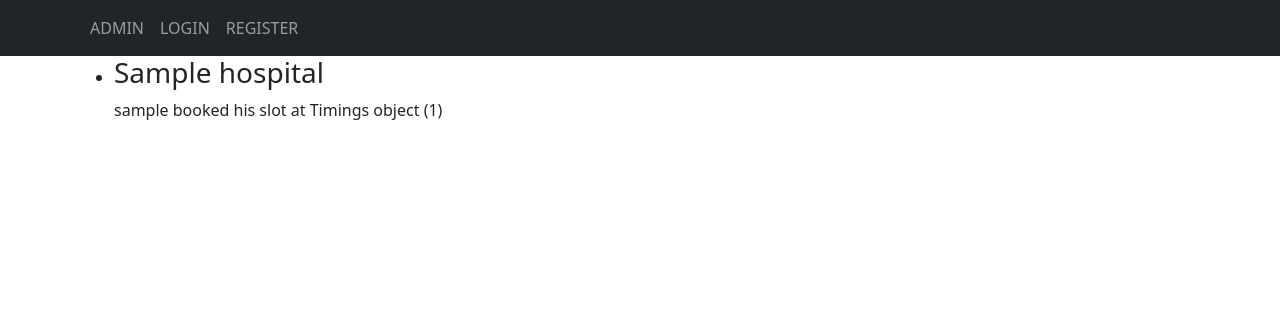
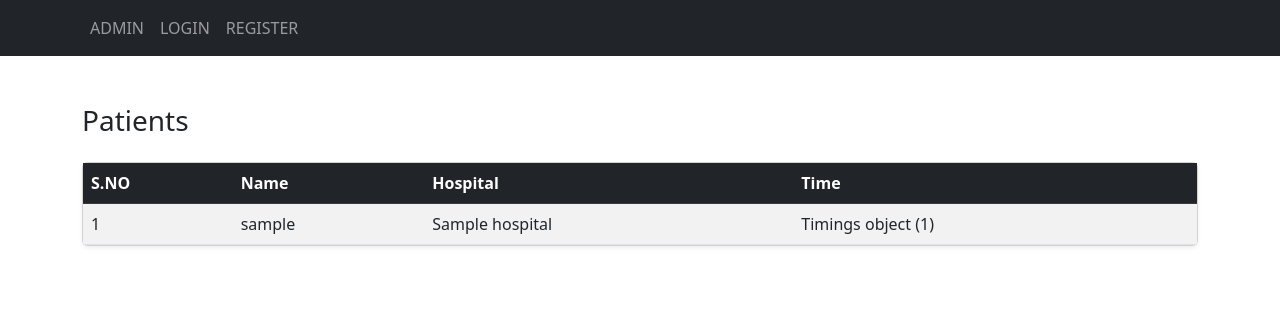
Before and after one commit to Mourya12-git/Hospital-Appointment-Management-System, a Django app: page /patientlist/ in a window 1280 px wide. Shown: the top 316 px of the page. Run offline with Django 3.2, Linux system fonts and the light colour scheme; tables that the repository leaves empty hold one stand-in row (values such as "Sample post").

Commit message:
Improve UI layout for forms and list pages

```diff
--- a/medical/models.py
+++ b/medical/models.py
@@ -28,7 +28,7 @@ class Timings(models.Model):
     user=models.ForeignKey(Doctor,on_delete=models.CASCADE)
     hospital=models.ForeignKey(Hospital,on_delete=models.CASCADE)
     starttime=models.DateTimeField()
-    endtime=models.TimeField()
+    endtime=models.DateTimeField()
 
 
 class patient(models.Model):
--- a/medical/views.py
+++ b/medical/views.py
@@ -55,6 +55,7 @@ def loginuser(request):
 def logoutuser(request):
     logout(request)
     return HttpResponseRedirect(reverse('medical:register'))
+
 @login_required
 def creation(request):
     if not Hospital.objects.filter(user=request.user).exists():
@@ -77,12 +78,15 @@ def creation(request):
     return render(request,'admin.html',{'form':form})
 
 class HospitalAPI(viewsets.ModelViewSet):
+
     serializer_class=Hospitalserializer
     http_method_names=['patch','get','delete']
     def get_queryset(self):
         return Hospital.objects.filter(user=self.request.user)
 
 def doctorregistration(request):
+    if not Doctor.objects.filter(user=request.user).exists():
+        return HttpResponseForbidden("Doctors only")
     form=Doctorform()
     if request.method=="POST":
         form=Doctorform(request.POST)
@@ -133,6 +137,7 @@ class doctorearnings(ListView):
     template_name='docearnings.html'
     context_object_name='earnings'
     def get_queryset(self):
+
         doctor=Doctor.objects.get(user=self.request.user)
         return income.objects.filter(
     appointment__appointment__user=doctor
@@ -143,13 +148,11 @@ class doctorearnings(ListView):
     total_income=Sum('docincome')
 )
 
-
 class DoctorAPI(viewsets.ModelViewSet):
     serializer_class=Doctorserializer
     http_method_names=['get','delete','patch']
     def get_queryset(self):
         return Doctor.objects.filter(user=self.request.user)
-
 
 class patientlist(ListView):
     model=patient
@@ -157,13 +160,20 @@ class patientlist(ListView):
     context_object_name='pat'
 
 def slots(request):
+    if not Doctor.objects.filter(user=request.user).exists():
+        return HttpResponseForbidden("Doctors only")
     form=Timingsform
-
     if request.method=="POST":
         form=Timingsform(request.POST)
         if form.is_valid():
             data=form.cleaned_data.copy()
-            data['user']=request.user.id
+            doctor=Doctor.objects.get(user=request.user)
+            data=form.cleaned_data.copy()
+            new_start=data['starttime']
+            new_end=data['endtime']
+            if Timings.objects.filter(user=doctor,starttime__lt=new_end,endtime__gt=new_start).exists():
+                return HttpResponseForbidden("Slot Already Exists")
+            data['user']=doctor.id
             data['hospital']=data['hospital'].id
             serializer=Timingsserializer(data=data)
             serializer.is_valid(raise_exception=True)
--- a/templates/base.html
+++ b/templates/base.html
@@ -23,10 +23,12 @@
             <li class="nav-item">
               <a class="nav-link" href="{% url 'medical:logout' %}">LOGOUT</a>
             </li>
+            {% if user.hospital_set.exists %}
               <li class="nav-item">
                 <a class="nav-link" href="{% url 'medical:hospital' %}">HOSPITAL</a>
               </li>
-
+            {%endif%}
+            {% if user.doctor_set.exists %}
               <li class="nav-item">
                 <a class="nav-link" href="{% url 'medical:doc' %}">DOCTOR</a>
               </li>
@@ -42,7 +44,7 @@
               <li class="nav-item">
                 <a class="nav-link" href="{% url 'medical:patientlist' %}">PATIENTS</a>
               </li>
-
+            {%endif%}
             <li class="nav-item">
               <a class="nav-link" href="{% url 'medical:patient' %}">PATIENT</a>
             </li>
--- a/templates/doctor.html
+++ b/templates/doctor.html
@@ -1,8 +1,12 @@
 {%extends 'base.html'%}
 {%block body_block%}
+<div class="container vh-100 d-flex justify-content-center align-items-center">
+  <div class="card shadow-lg p-4" style="width: 100%; max-width: 500px;">
 <form method="POST" enctype="multipart/form-data">
     {% csrf_token %}
     {{form.as_p}}
     <input type="submit" class="btn btn-primary" value="CREATE">
 </form>
+</div>
+</div>
 {%endblock%}
--- a/templates/login.html
+++ b/templates/login.html
@@ -1,5 +1,7 @@
 {%extends 'base.html'%}
 {%block body_block%}
+<div class="container vh-100 d-flex justify-content-center align-items-center">
+  <div class="card shadow-lg p-4" style="width: 100%; max-width: 500px;">
 <form method="POST" enctype="multipart/form-data">
     {% csrf_token %}
     <label for='username'>username</label>
@@ -8,4 +10,6 @@
     <input type='password' name='password' >
     <input type="submit" class="btn btn-primary" value="LOGIN">
 </form>
+</div>
+</div>
 {%endblock%}
--- a/templates/patient.html
+++ b/templates/patient.html
@@ -1,8 +1,12 @@
 {%extends 'base.html'%}
 {%block body_block%}
+<div class="container vh-100 d-flex justify-content-center align-items-center">
+  <div class="card shadow-lg p-4" style="width: 100%; max-width: 500px;">
 <form enctype="" method="POST">
     {%csrf_token%}
     {{form.as_p}}
     <input type="submit" class="btn btn-primary" value="CREATE">
 </form>
+</div>
+</div>
 {%endblock%}
--- a/templates/patientlist.html
+++ b/templates/patientlist.html
@@ -1,13 +1,47 @@
-{%extends 'base.html'%}
-{%block body_block%}
-<div class="container">
-    {%for i in pat%}
-    <ul>
-        <li><h3>{{i.hospital}}</h3></li>
-        <p>
-            {{i.user}} booked his slot at {{i.appointment}}
+{% extends "base.html" %}
 
-        </p>
-    </ul>
-    {% endfor %}
-{%endblock%}
+{% block body_block %}
+<div class="container mt-5">
+
+  <div class="d-flex justify-content-between align-items-center mb-3">
+    <h3>Patients</h3>
+  </div>
+
+  <div class="card shadow-sm">
+    <div class="card-body p-0">
+
+      <table class="table table-striped table-hover mb-0">
+        <thead class="table-dark">
+          <tr>
+            <th>S.NO</th>
+            <th>Name</th>
+            <th>Hospital</th>
+            <th>Time</th>
+
+          </tr>
+        </thead>
+
+        <tbody>
+          {%for i in pat%}
+          <tr>
+            <td>{{ forloop.counter }}</td>
+            <td>{{ i.user }}</td>
+            <td>{{ i.hospital }}</td>
+            <td>{{ i.appointment }}</td>
+          </tr>
+          {% empty %}
+          <tr>
+            <td colspan="5" class="text-center text-muted">
+              No records found
+            </td>
+          </tr>
+          {% endfor %}
+        </tbody>
+
+      </table>
+
+    </div>
+  </div>
+
+</div>
+{% endblock %}
--- a/templates/slots.html
+++ b/templates/slots.html
@@ -1,8 +1,12 @@
 {%extends 'base.html'%}
 {%block body_block%}
+<div class="container vh-100 d-flex justify-content-center align-items-center">
+  <div class="card shadow-lg p-4" style="width: 100%; max-width: 500px;">
 <form method="POST" enctype="">
     {%csrf_token%}
     {{form.as_p}}
     <input type="submit" class="btn btn-primary" value="CREATE">
 </form>
+</div>
+</div>
 {%endblock%}
```
Also changed, not shown: templates/admin.html (+39 -8 lines), medical/migrations/0008_alter_timings_endtime.py (added). Lines whose indentation alone changed are shown as unchanged.
